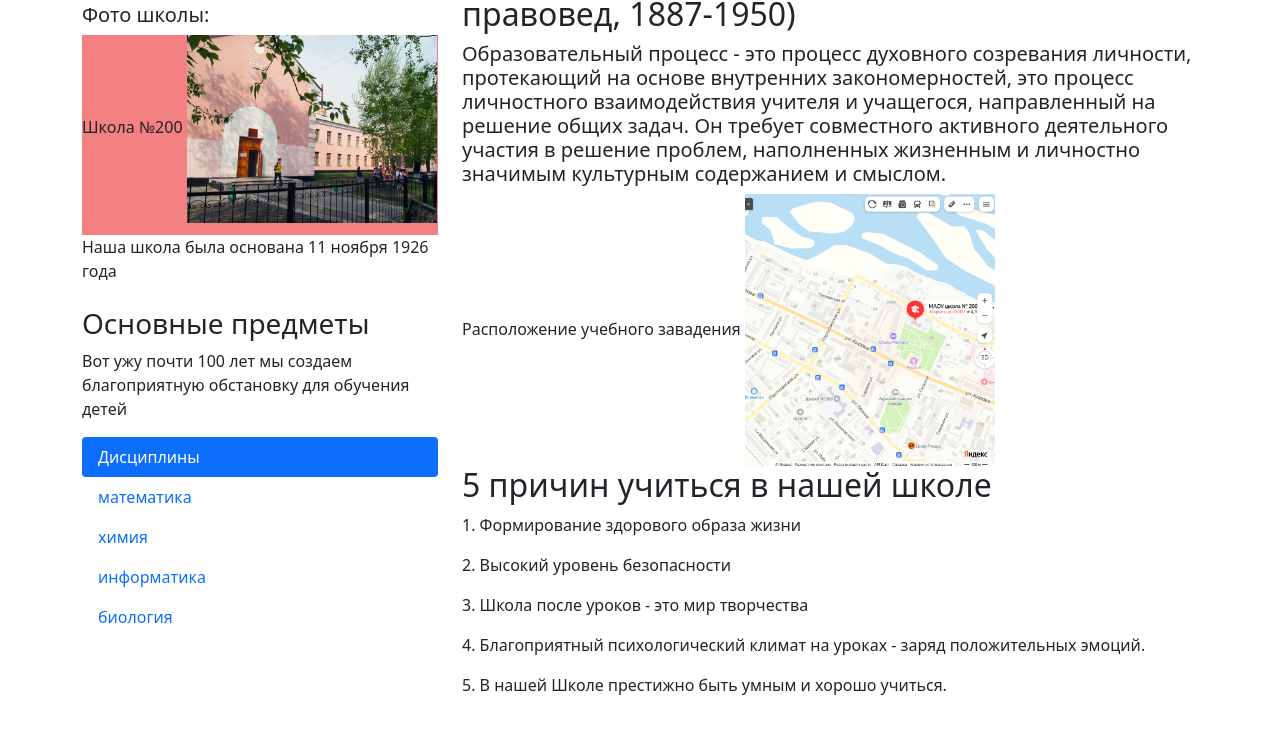
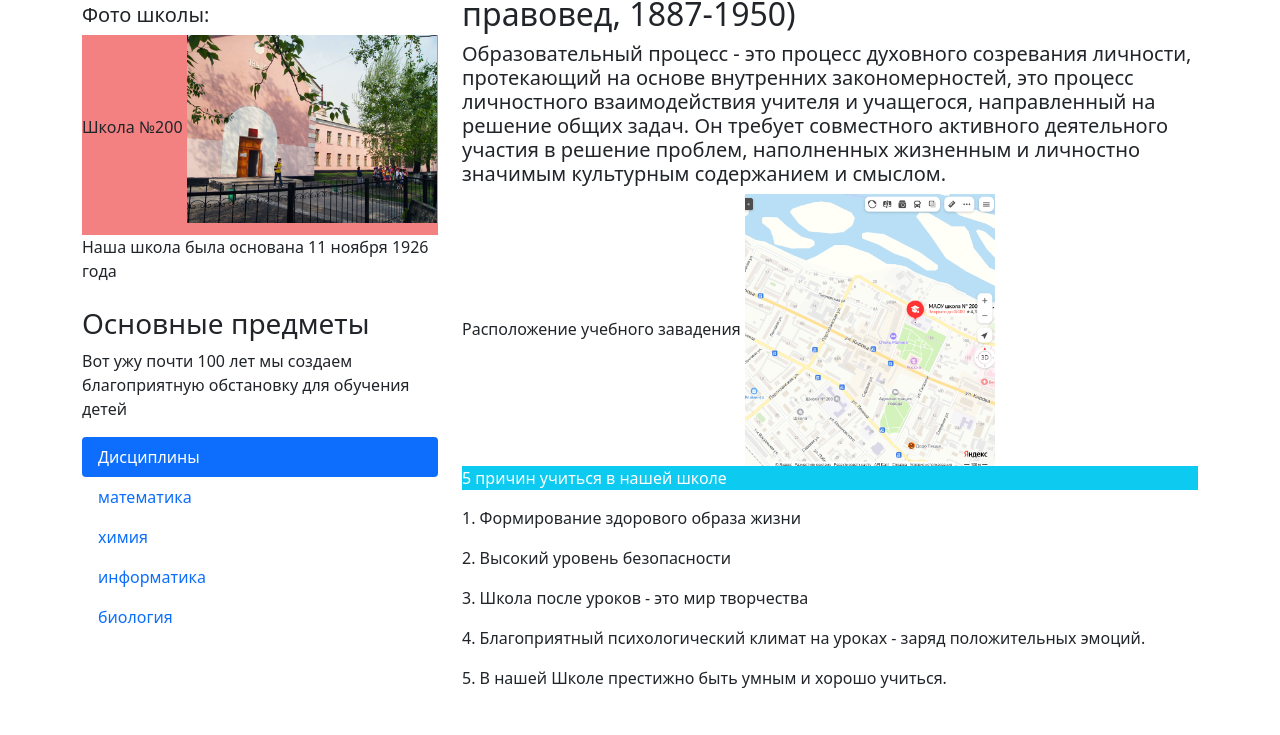
Before and after one commit to loguko/myschoolboot, a plain HTML site: page index.html in a window 1280 px wide. Shown: the part 339-1074 px from the top of the page. Drawn offline with nearby package versions, Linux system fonts and the light colour scheme.

Commit message:
Update index.html

```diff
--- a/index.html
+++ b/index.html
@@ -75,7 +75,7 @@
       <h5>Образовательный процесс - это процесс духовного созревания личности, протекающий на основе внутренних закономерностей, это процесс личностного взаимодействия учителя и учащегося, направленный на решение общих задач. Он требует совместного активного деятельного участия в решение проблем, наполненных жизненным и личностно значимым культурным содержанием и смыслом.</h5>
       <div>Расположение учебного завадения
        <img class="img-fluid" src="карта.png" alt="" width="250" height="300"> </div>
-      <h2>5 причин учиться в нашей школе</h2>
+      <p class="bg-info text-white">5 причин учиться в нашей школе</p>
       <p>1. Формирование здорового образа жизни</p>
       <p>2. Высокий уровень безопасности</p>
       <p>3. Школа после уроков - это мир творчества</p>
```
